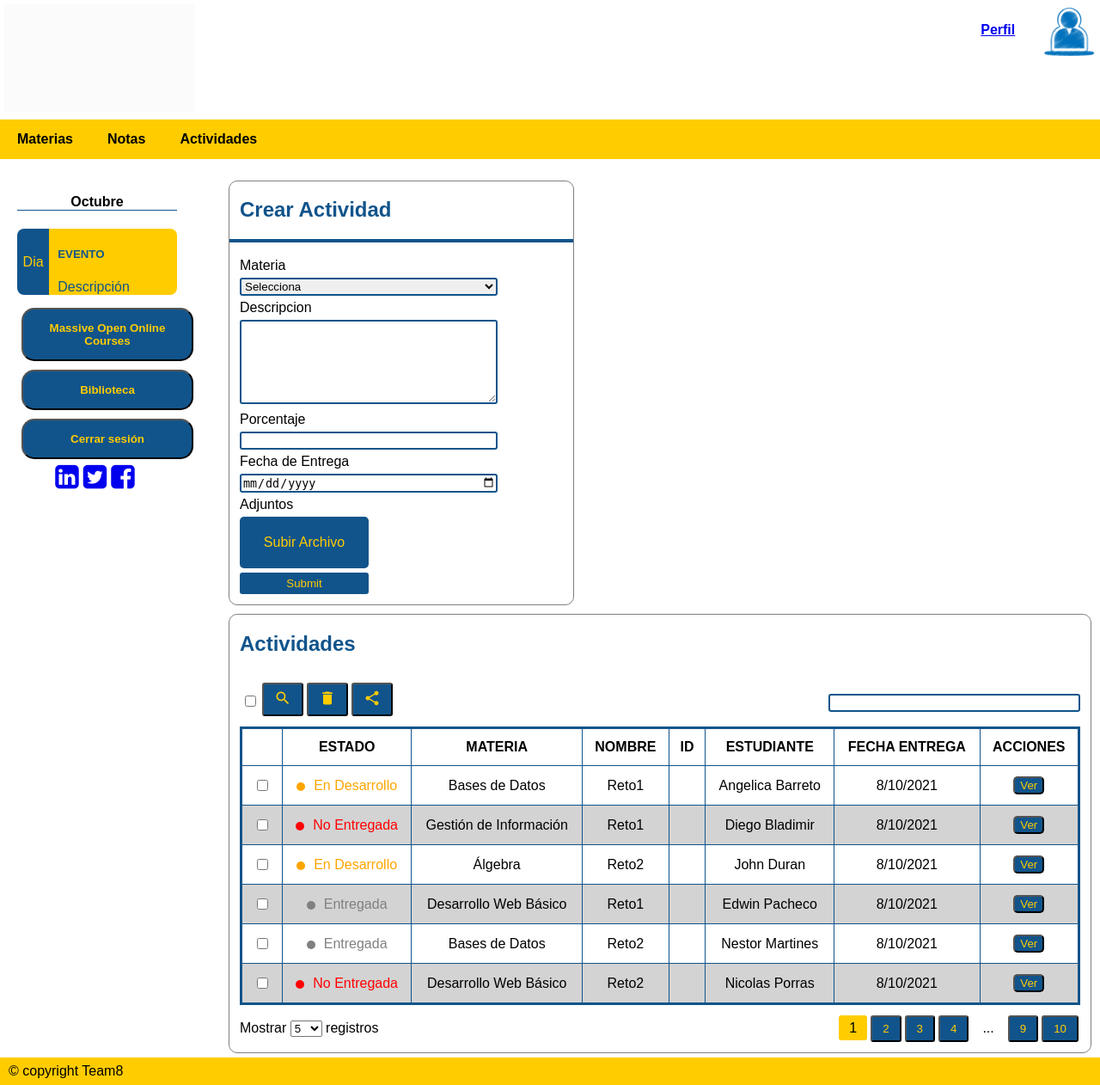
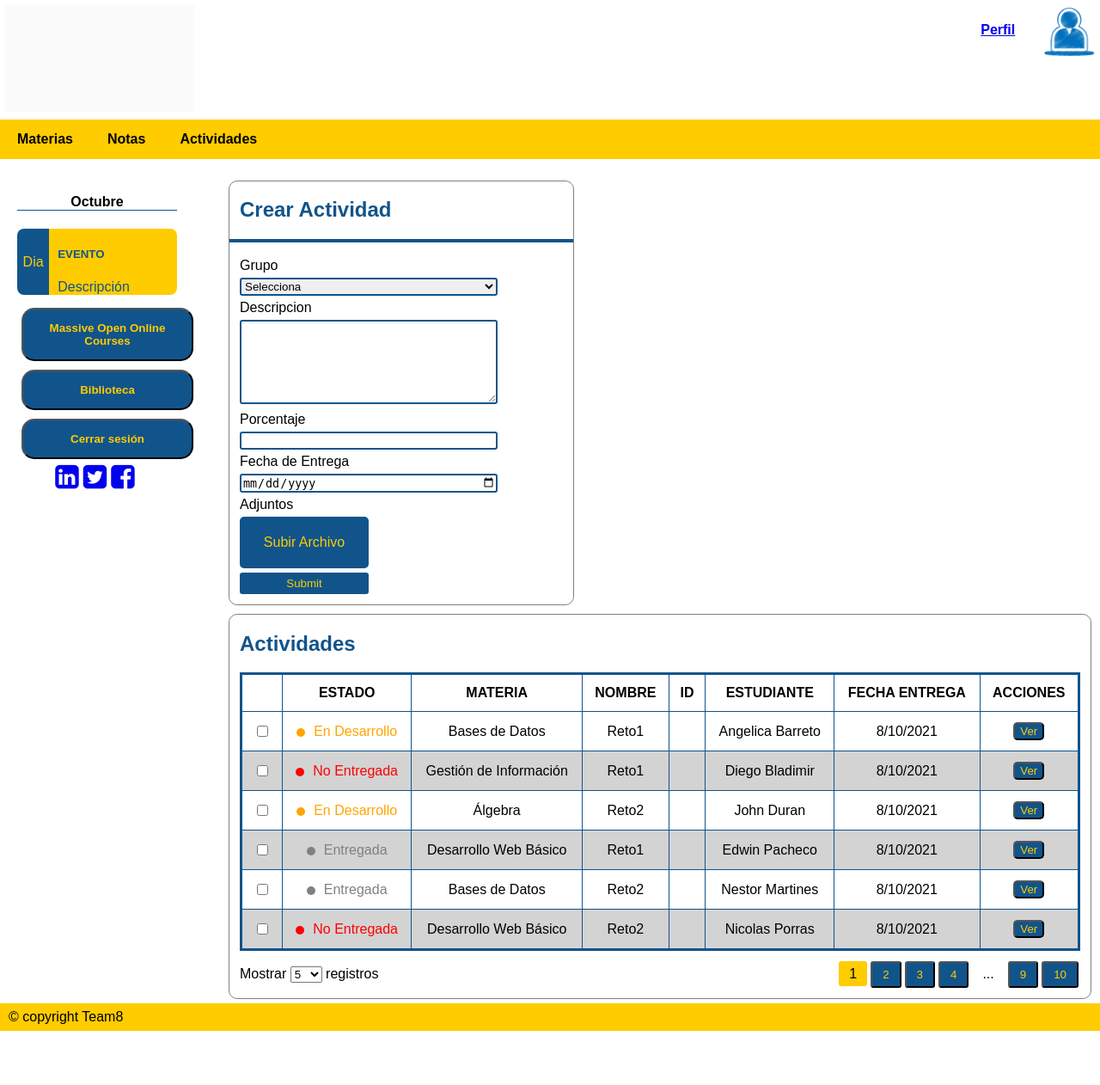
Before and after one commit to dbcuestaj/Login_team8, a Flask app: page /actividades in a window 1280 px wide. Shown: the whole page at 86% size. After the commit the page ends 1199 px from the top, so only its background shows below. Run offline with Flask 2, Linux system fonts and the light colour scheme.

Commit message:
Mas elementos de la app

```diff
--- a/static/css/estilo.css
+++ b/static/css/estilo.css
@@ -50,6 +50,11 @@ body {
     padding: 15px;
 }
 
+.prueba {
+    text-align                      : center;
+    border-bottom                   : 5px solid rgb(17, 84,139);
+}
+
 /* Footer */
 .footer {
 
--- a/templates/actyretro.html
+++ b/templates/actyretro.html
@@ -73,9 +73,12 @@
                     <div class=container-uploadact style="padding-right: 12px; padding-bottom: 12px; padding-left: 12px; border-top: 4px solid rgb(17, 84,139);">
                         <form action="">
                             <br/>
-                            <label>Materia</label><br/>
+                            <label>Grupo</label><br/>
                             <select class="controls" style="border: 2px solid rgb(17, 84,139); border-radius: 3px;">
                                 <option>Selecciona</option>
+                                {%for grupo in grupos%}
+                                    <option>{{ grupo }}</option>
+                                {% endfor %}
                             </select><br/>
                             <label>Descripcion</label><br/>
                             <textarea class="controls" rows="6" style="border: 2px solid rgb(17, 84,139); border-radius: 3px;"></textarea>
@@ -97,31 +100,7 @@
                 <div class="marco" style="margin-top: 10px;">
                     <h2>Actividades</h2>
                     <div class="datatable-container">
-                        <div class="header-tools">
-                            <div class="tools">
-                                <ul>
-                                    <li><span><input type="checkbox"></span></li>
-                                    <li>
-                                        <button>
-                                            <i class="material-icons">search</i>
-                                        </button>
-                                    </li>
-                                    <li>
-                                        <button>
-                                            <i class="material-icons">delete</i>
-                                        </button>
-                                    </li>
-                                    <li>
-                                        <button>
-                                            <i class="material-icons">share</i>
-                                        </button>
-                                    </li>
-                                </ul>
-                            </div>
-                            <div class="search">
-                                <input type="text" name="" id="" class="search-input">
-                            </div>
-                        </div>
+
                         <div style="padding-left: 12px; padding-right: 12px;">
                             <table class="datatable">
                                 <thead>
--- a/templates/plantilla.html
+++ b/templates/plantilla.html
@@ -11,7 +11,7 @@
         <link rel='stylesheet' type='text/css' href="{{url_for('static', filename='css/estiloinfdeest.css' )}}">
         <link rel='stylesheet' type='text/css' href="{{url_for('static', filename='css/estiloactyretro.css'
         )}}">
-        <link rel="stylesheet" href="https://cdnjs.cloudflare.com/ajax/libs/font-awesome/4.7.0/css/font-awesome.min.css">
+
     </head>
 
     <body>
@@ -48,5 +48,6 @@
         <div class="footer">
             <a href="#">© copyright Team8</a>
         </div>
+
     </body>
 </html>
```
Also changed, not shown: templates/paginicio.html (+7 -9 lines), templates/redumenNotas.html (+7 -6 lines).
